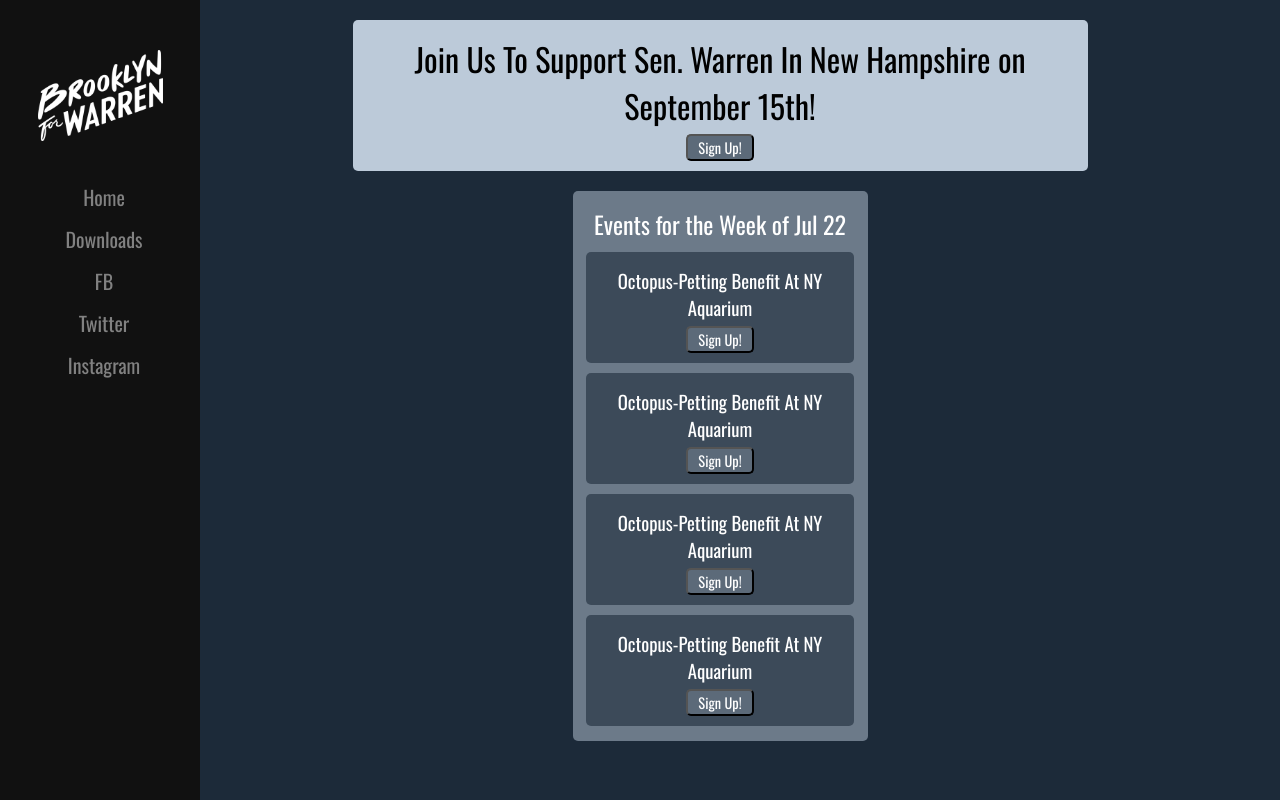
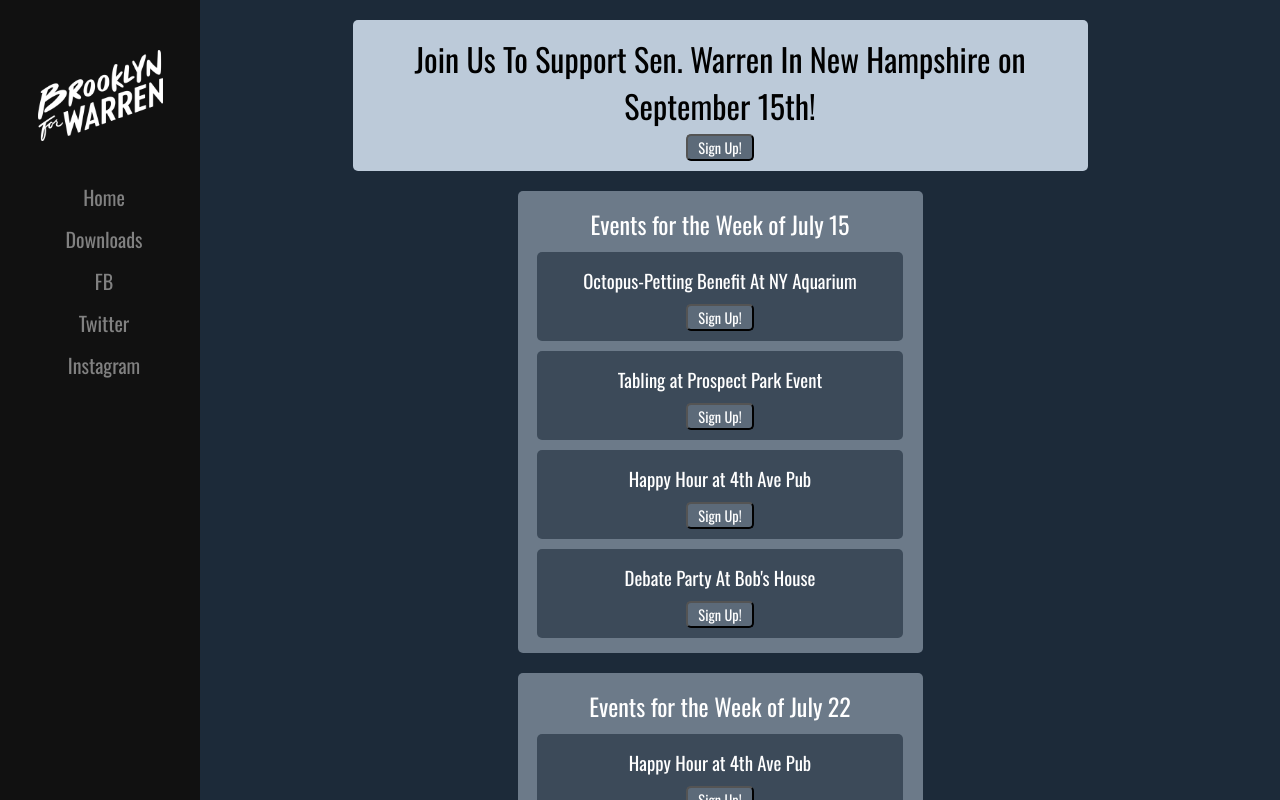
Before and after one commit to giacomo9999/BK-For-Warren-POC, a React (Create React App) app: page / in a window 1280 px wide. Shown: the top 800 px of the page. Built offline with nearby package versions, Linux system fonts and the light colour scheme.

Commit message:
Ready to deploy.

```diff
--- a/src/App.css
+++ b/src/App.css
@@ -39,6 +39,11 @@
   height: 10px;
 }
 
+.spacer5 {
+  padding: 0;
+  height: 5px;
+}
+
 h1,
 h2,
 h3,
@@ -57,7 +62,7 @@
 }
 
 .container-outer {
-  width: 25%;
+  width: 35%;
   padding: 10px;
   margin: 20px auto 10px;
   /* background color 5 */
--- a/src/App.js
+++ b/src/App.js
@@ -6,7 +6,41 @@
 import Week from "./Week";
 
 class App extends Component {
+  state = {
+    eventDB: [
+      {
+        weekName: "July 15",
+        events: [
+          "Octopus-Petting Benefit At NY Aquarium",
+          "Tabling at Prospect Park Event",
+          "Happy Hour at 4th Ave Pub",
+          "Debate Party At Bob's House"
+        ]
+      },
+      {
+        weekName: "July 22",
+        events: [
+          "Happy Hour at 4th Ave Pub",
+          "Manatee-Petting Benefit At NY Aquarium",
+          "Tabling at Celebrate Brooklyn",
+          "BBQ In Some Other Park"
+        ]
+      },
+      {
+        weekName: "July 29",
+        events: [
+          "Tabling At Coney Island Fireworks",
+          "Tabling at Prospect Park Event",
+          "Happy Hour at 4th Ave Pub",
+          "Debate Party At Bob's House"
+        ]
+      }
+    ]
+  };
   render() {
+    const weekArray = this.state.eventDB.map((week, index) => (
+      <Week key={index} weekName={week.weekName} weekEvents={week.events} />
+    ));
     return (
       <div className="App">
         <div className="sidenav">
@@ -20,7 +54,7 @@
 
         <div className="main">
           <Banner />
-          <Week />
+          <div>{weekArray}</div>
         </div>
       </div>
     );
--- a/src/Banner.js
+++ b/src/Banner.js
@@ -1,4 +1,4 @@
-import React, { Component } from "react";
+import React from "react";
 
 const Banner = () => {
   return <div className="banner">
--- a/src/Event.js
+++ b/src/Event.js
@@ -1,10 +1,13 @@
-import React, { Component } from "react";
+import React from "react";
 
-const Event = () => {
-  return <div className="container-inner">
-      <h3>Octopus-Petting Benefit At NY Aquarium</h3>
+const Event = props => {
+  return (
+    <div className="container-inner">
+      <h3>{props.eventTitle}</h3>
+      <div className="spacer5"/>
       <button>Sign Up!</button>
-  </div>
+    </div>
+  );
 };
 
 export default Event;
--- a/src/Week.js
+++ b/src/Week.js
@@ -1,14 +1,15 @@
-import React, { Component } from "react";
+import React from "react";
 import Event from "./Event";
 
-const Week = () => {
+const Week = props => {
+  const eventMap = props.weekEvents.map((event, index) => (
+    <Event key={index} eventTitle={props.weekEvents[index]} />
+  ));
+  console.log(props);
   return (
     <div className="container-outer">
-      <h2>Events for the Week of Jul 22</h2>
-      <Event />
-      <Event />
-      <Event />
-      <Event />
+      <h2>Events for the Week of {props.weekName}</h2>
+      <div>{eventMap}</div>
     </div>
   );
 };
```
